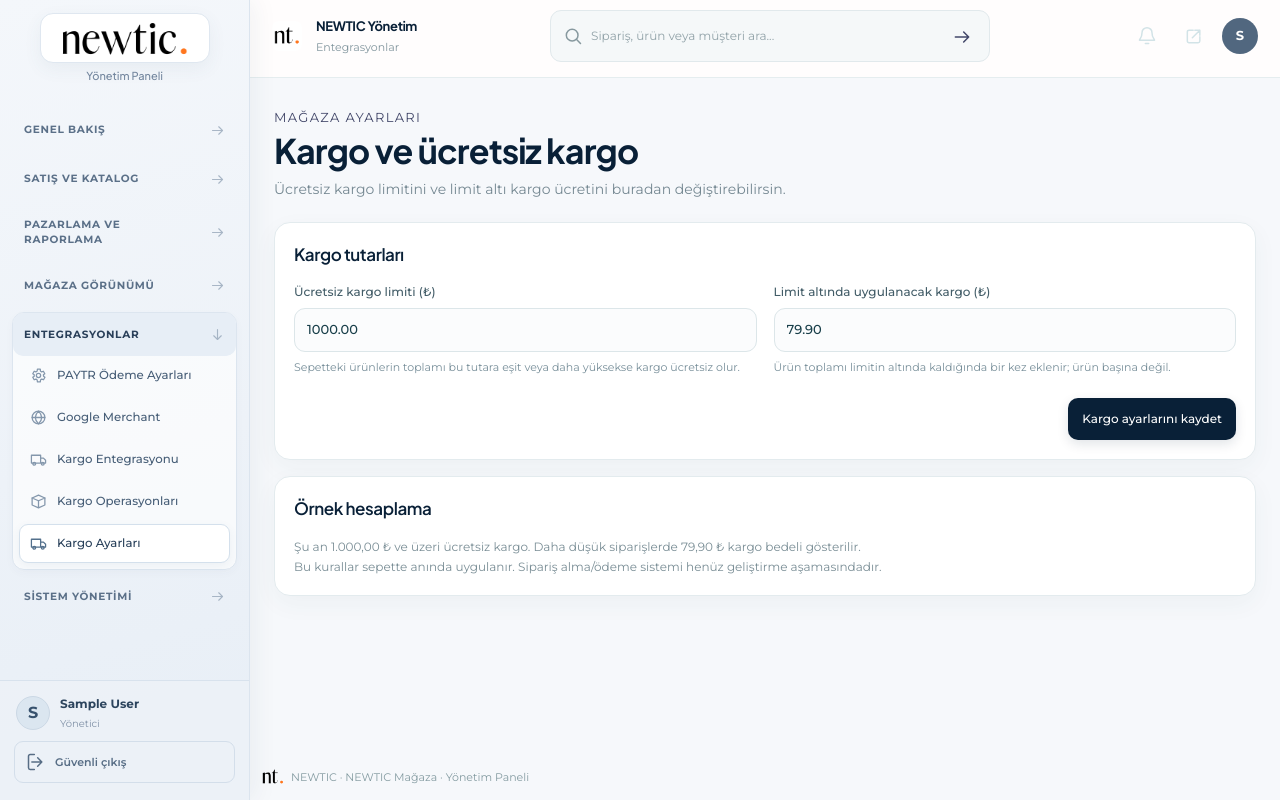
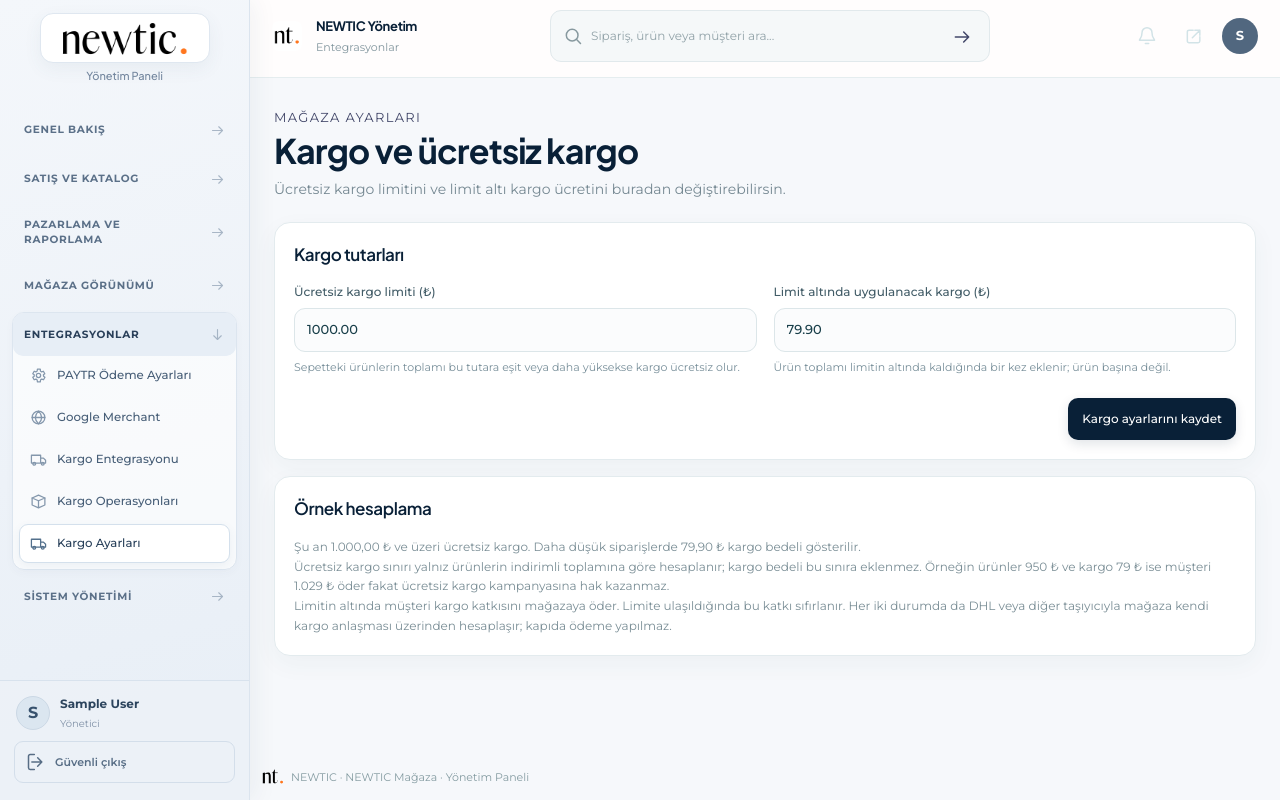
Before and after one commit to kiddiewise/newtic, a Laravel app: page /admin/kargo-ayarlari in a window 1280 px wide. Run offline with Laravel 12, Linux system fonts and the light colour scheme; the visitor is signed in with stand-in values (Sample User, id 1); data comes from the database, SQL or seed files in the repository; tables that the repository leaves empty hold one stand-in row (values such as "Sample post"); data that the repository does not hold is empty; style sheets or scripts are compiled from the project's sources.

Commit message:
Clarify below-threshold buyer charge and merchant-paid carrier billing in settings

```diff
--- a/resources/views/admin/store-settings.blade.php
+++ b/resources/views/admin/store-settings.blade.php
@@ -26,6 +26,7 @@
 <div class="admin-panel">
   <div class="admin-panel-title"><h2>Örnek hesaplama</h2></div>
   <p class="admin-description">Şu an {{ number_format((float) $settings->free_shipping_threshold, 2, ',', '.') }} ₺ ve üzeri ücretsiz kargo. Daha düşük siparişlerde {{ number_format((float) $settings->shipping_fee, 2, ',', '.') }} ₺ kargo bedeli gösterilir.</p>
-  <p class="admin-description">Bu kurallar sepette anında uygulanır. Sipariş alma/ödeme sistemi henüz geliştirme aşamasındadır.</p>
+  <p class="admin-description">Ücretsiz kargo sınırı yalnız ürünlerin indirimli toplamına göre hesaplanır; kargo bedeli bu sınıra eklenmez. Örneğin ürünler 950 ₺ ve kargo 79 ₺ ise müşteri 1.029 ₺ öder fakat ücretsiz kargo kampanyasına hak kazanmaz.</p>
+  <p class="admin-description">Limitin altında müşteri kargo katkısını mağazaya öder. Limite ulaşıldığında bu katkı sıfırlanır. Her iki durumda da DHL veya diğer taşıyıcıyla mağaza kendi kargo anlaşması üzerinden hesaplaşır; kapıda ödeme yapılmaz.</p>
 </div>
 @endsection
```
